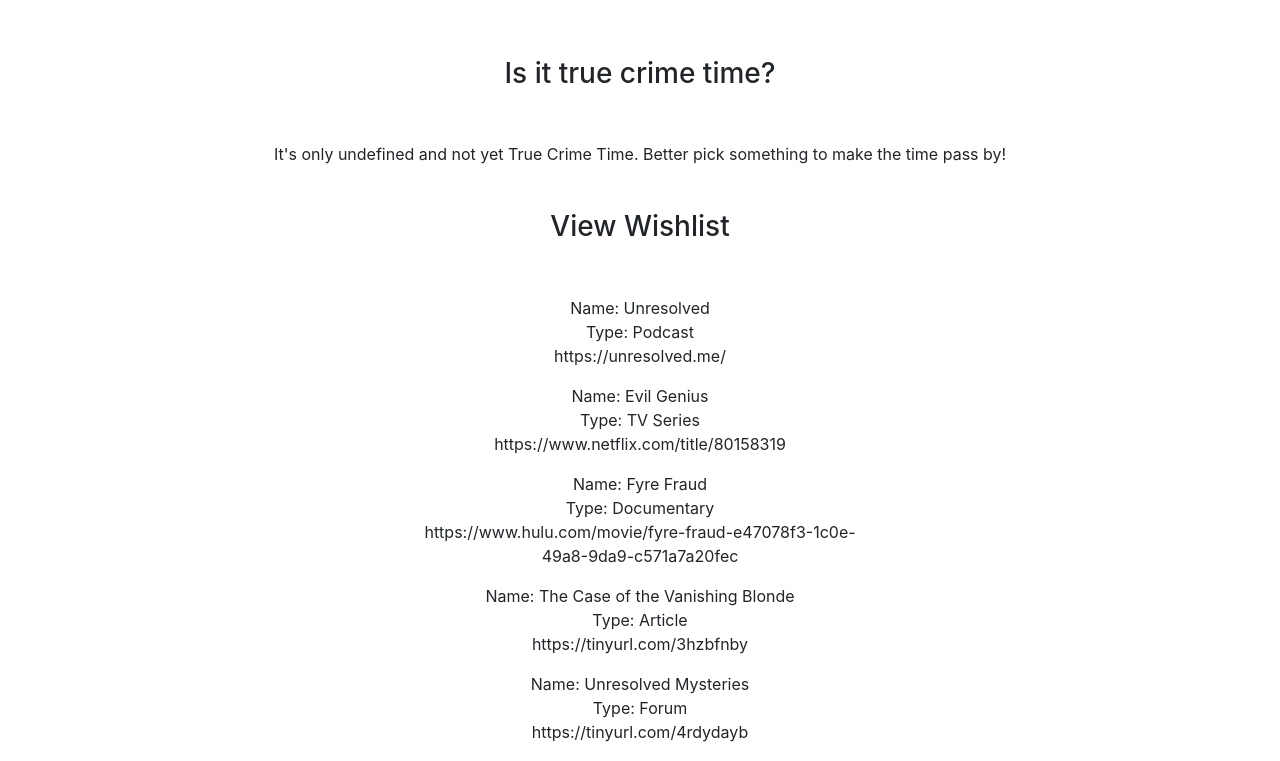
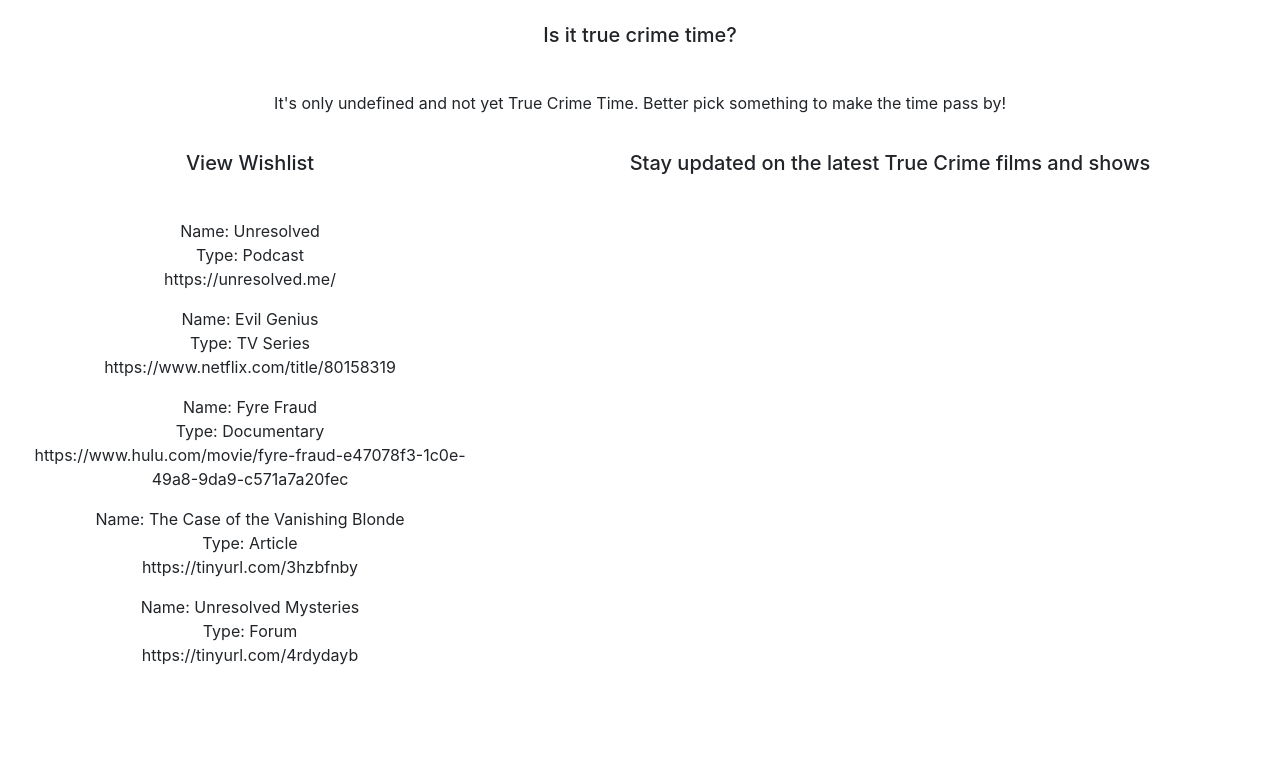
Before and after one commit to rasante-e/rashidas-home-for-hobbies-final, a website: page index.html in a window 1280 px wide. Shown: the part 741-1502 px from the top of the page. After the commit the page ends 1456 px from the top, so only its background shows below. Drawn offline with nearby package versions, Linux system fonts and the light colour scheme; no server answers.

Commit message:
Added tablet formatting

```diff
--- a/css/tablet.css
+++ b/css/tablet.css
@@ -29,5 +29,17 @@
     width:50%;
 }
 
+#day-determiner {
+width:75%;
+}
+
+#both-lists {
+    display:flex;
+    flex-direction:row;
+}
+
+h3 {
+    font-size:20px;
+}
 
 }
--- a/index.html
+++ b/index.html
@@ -68,9 +68,9 @@
 
     </div>
 </div>
-
+<div id="both-lists">
 <!--Wishlist section - this is the area that houses the list items from the JSON file-->
-    <div id="watch-list" class="container">
+    <div id="watch-list" class="flex-container container">
         <h3>View Wishlist</h3>
 <ul id="actual-list">
 
@@ -78,13 +78,13 @@
     </div>
 
     <!--Div that will hold reddit API-->
-    <div id="imdb-list-container" class="container">
+    <div id="imdb-list-container" class="flex-container container">
         <h3>Stay updated on the latest True Crime films and shows</h3>
         <div id="imdb-list">
 
         </div>
     </div>
-
+</div>
 </main>
 </div>
 </div>
```
